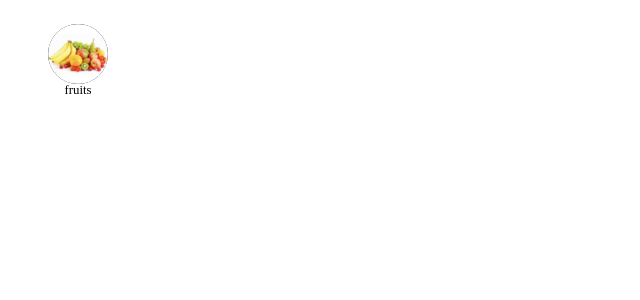
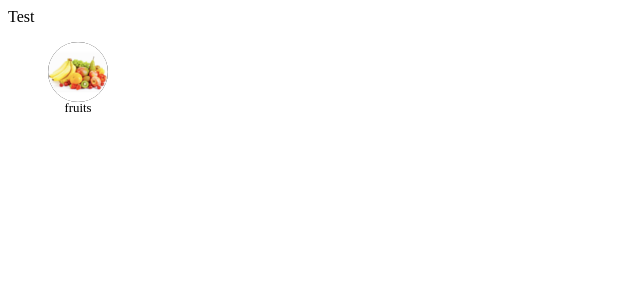
Before and after one commit to vinglfm/diet-planner, a React app: page / in a window 1280 px wide. Shown: the top 300 px of the page, without its empty margins (0-640 px from the left). Built offline with nearby package versions, Linux system fonts and the light colour scheme.

Commit message:
Added base component

```diff
--- a/index.jsx
+++ b/index.jsx
@@ -1,9 +1,8 @@
 import React from 'react';
 import ReactDOM from 'react-dom';
-import {Product} from './src/Product';
-import fruits from './static/fruits.png';
+import {App} from './src/App.jsx';
 
 ReactDOM.render(
-  <Product title='fruits' image={fruits}></Product>,
+  <App></App>,
   document.getElementById('diet-app')
 );
--- /dev/null
+++ b/src/App.jsx
@@ -0,0 +1,19 @@
+import React, {Component} from 'react';
+import {Navbar} from './Navbar';
+import {Product} from './Product';
+import fruits from '../static/fruits.png';
+
+export class App extends Component {
+  constructor(props) {
+    super(props);
+  }
+
+  render() {
+    return (
+      <div>
+        <Navbar>Test</Navbar>
+        <Product title='fruits' image={fruits}></Product>
+      </div>
+    );
+  }
+}
--- /dev/null
+++ b/src/Navbar/Navbar.jsx
@@ -0,0 +1,13 @@
+import React, {Component} from 'react';
+
+export class Navbar extends Component {
+  constructor(props) {
+    super(props);
+  }
+
+  render() {
+    return (
+      <div>{this.props.children}</div>
+    );
+  }
+}
--- /dev/null
+++ b/src/Navbar/package.json
@@ -0,0 +1,6 @@
+{
+  "name": "Navbar",
+  "version": "0.1.0",
+  "private": true,
+  "main": "./Navbar.jsx"
+}
--- a/src/Product/Product.jsx
+++ b/src/Product/Product.jsx
@@ -1,8 +1,8 @@
-import React from 'react';
+import React, {Component} from 'react';
 import PropTypes from 'prop-types';
 import s from './product.scss';
 
-export class Product extends React.Component {
+export class Product extends Component {
   constructor(props) {
     super(props);
   }
```
Also changed, not shown: 1 other file (tests, documents, lock files or other folders).
